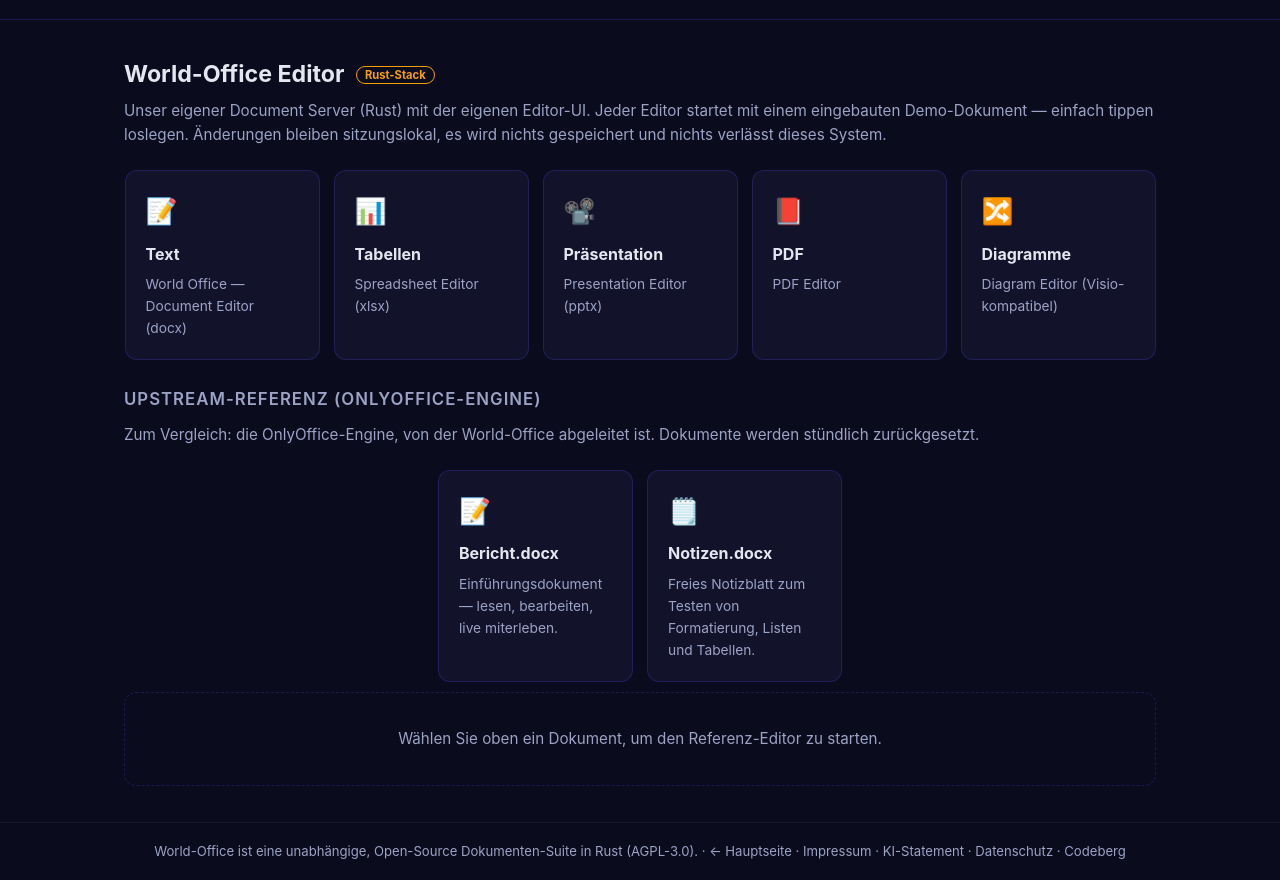
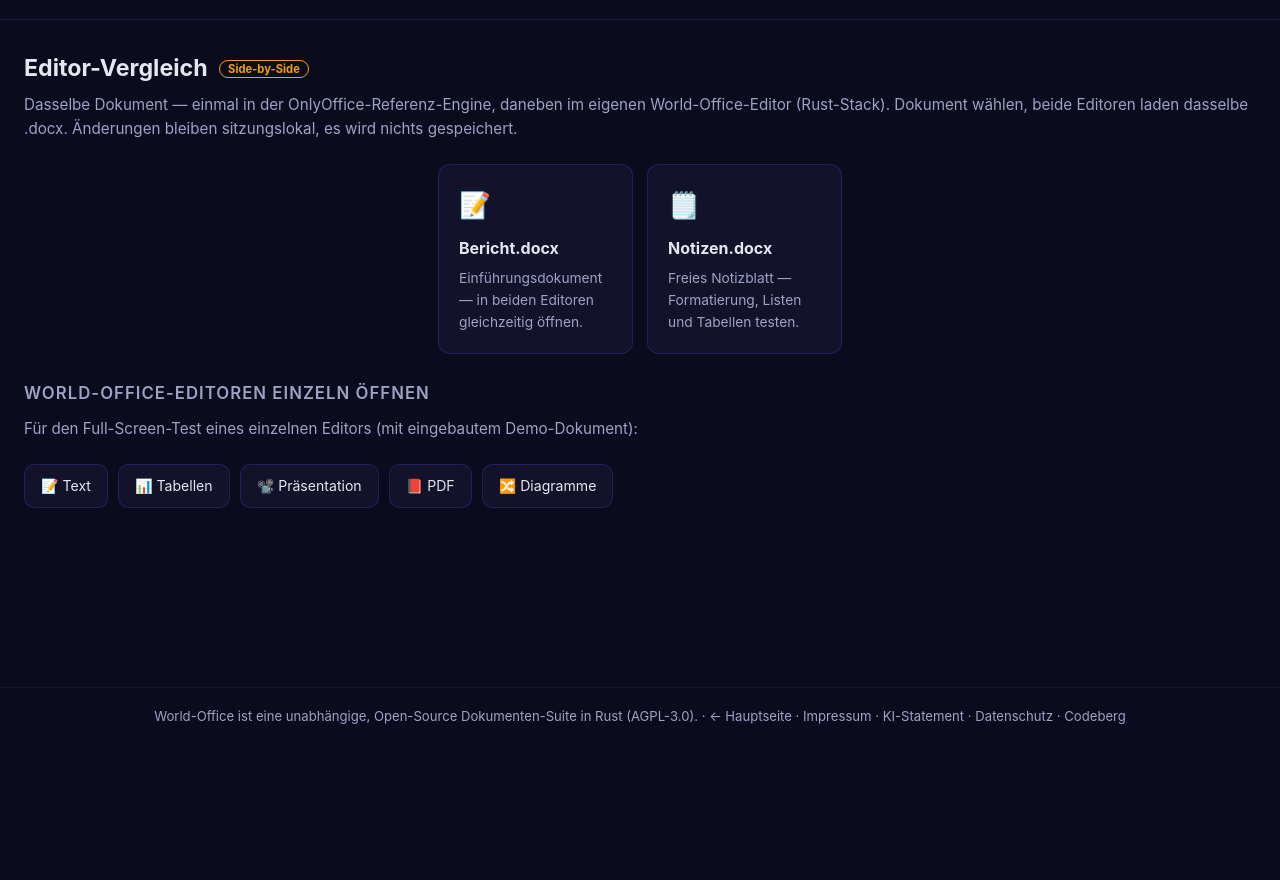
Before and after one commit to tobias-weiss-ai-xr/wo-website, a plain HTML site: page demo/index.html in a window 1280 px wide. Shown: the part 55-935 px from the top of the page. After the commit the page ends 800 px from the top, so only its background shows below. Drawn offline with Linux system fonts and the light colour scheme.

Commit message:
demo: side-by-side compare — same .docx in OO reference + WO own editor (iframe via file_id, same-origin upload proxy /wo-demo/api/upload)

```diff
--- a/demo/index.html
+++ b/demo/index.html
@@ -3,7 +3,7 @@
 <head>
 <meta charset="UTF-8">
 <meta name="viewport" content="width=device-width, initial-scale=1.0">
-<title>World-Office Testumgebung — Editor öffnen</title>
+<title>World-Office Testumgebung — Editor-Vergleich</title>
 <meta name="robots" content="noindex, nofollow">
 <link rel="icon" href="/assets/favicon.ico">
 <style>
@@ -20,21 +20,32 @@ header .brand{display:flex;align-items:center;gap:12px;font-weight:600}
 header img{height:30px}
 .badge{display:inline-block;padding:3px 10px;border-radius:99px;font-size:.75rem;border:1px solid var(--line);color:var(--cyan);margin-left:6px}
 .badge.gold{color:var(--gold)}
-main{flex:1;width:100%;max-width:1080px;margin:0 auto;padding:36px 24px}
+main{flex:1;width:100%;max-width:1720px;margin:0 auto;padding:30px 24px}
 h1{font-size:1.45rem;margin-bottom:6px}
 h2{font-size:1.05rem;margin:26px 0 10px;color:var(--muted);text-transform:uppercase;letter-spacing:.06em;font-weight:600}
 .sub{color:var(--muted);margin-bottom:22px;font-size:.95rem}
 .pick{display:flex;flex-wrap:wrap;justify-content:center;gap:14px;margin-bottom:10px}
-.file{background:var(--panel);border:1px solid var(--line);border-radius:12px;padding:20px;transition:transform .15s,border-color .15s;display:block;flex:0 1 195px}
-a.file:hover{transform:translateY(-3px);border-color:var(--cyan)}
+.file{background:var(--panel);border:1px solid var(--line);border-radius:12px;padding:20px;transition:transform .15s,border-color .15s;display:block;flex:0 1 195px;cursor:pointer}
+.file:hover{transform:translateY(-3px);border-color:var(--cyan)}
 .file .ico{font-size:1.6rem;display:block;margin-bottom:10px}
 .file h3{font-size:1rem;margin-bottom:6px;color:var(--text)}
 .file p{color:var(--muted);font-size:.86rem}
 .new{color:var(--gold);font-size:.7rem;border:1px solid var(--gold);border-radius:99px;padding:1px 8px;vertical-align:middle;margin-left:6px}
-#editor-holder{display:none;border:1px solid var(--line);border-radius:12px;overflow:hidden;background:#fff;margin-bottom:14px}
-#editor-holder.full{height:78vh}
-#placeholder{border:1px dashed var(--line);border-radius:12px;padding:34px;text-align:center;color:var(--muted);font-size:.95rem}
-.back{display:inline-block;margin:6px 0 18px;color:var(--muted);font-size:.9rem}
+#compare{display:none;margin-bottom:14px}
+#compare.on{display:block}
+.row{display:grid;grid-template-columns:1fr 1fr;gap:14px}
+@media(max-width:1150px){.row{grid-template-columns:1fr}}
+.panel{border:1px solid var(--line);border-radius:12px;overflow:hidden;background:var(--panel2);min-width:0}
+.panel h3{font-size:.8rem;font-weight:600;letter-spacing:.05em;text-transform:uppercase;color:var(--muted);padding:8px 14px;border-bottom:1px solid var(--line);display:flex;justify-content:space-between;align-items:center}
+.panel h3 .tag{font-size:.68rem;color:var(--cyan);border:1px solid var(--line);border-radius:99px;padding:1px 8px}
+.panel h3 .tag.gold{color:var(--gold);border-color:var(--gold)}
+.panel .body{height:76vh;background:#fff;position:relative}
+.panel .body iframe,.panel .body > div{width:100%;height:100%;border:0;display:block}
+.panel .load{position:absolute;inset:0;display:flex;align-items:center;justify-content:center;color:var(--muted);background:#f6f6fa;font-size:.9rem}
+.back{display:inline-block;margin:6px 0 14px;color:var(--muted);font-size:.9rem}
+.solo{display:flex;flex-wrap:wrap;gap:10px;margin-top:8px}
+.solo a{background:var(--panel);border:1px solid var(--line);border-radius:10px;padding:10px 16px;font-size:.88rem;color:var(--text)}
+.solo a:hover{border-color:var(--cyan)}
 footer{padding:18px 24px;border-top:1px solid rgba(255,255,255,.05);color:var(--muted);font-size:.82rem;text-align:center}
 footer a{color:var(--muted)}
 </style>
@@ -54,46 +65,44 @@ footer a{color:var(--muted)}
 </header>
 
 <main>
-  <!-- ============ WORLD-OFFICE EIGENER STACK ============ -->
-  <h1>World-Office Editor <span class="new">Rust-Stack</span></h1>
-  <p class="sub">Unser eigener Document Server (Rust) mit der eigenen Editor-UI. Jeder Editor startet mit einem eingebauten Demo-Dokument — einfach tippen loslegen. Änderungen bleiben sitzungslokal, es wird nichts gespeichert und nichts verlässt dieses System.</p>
-  <div class="pick">
-    <a class="file" href="https://editor.cloud.graphwiz.ai/word/" target="_blank" rel="noopener">
-      <span class="ico">📝</span><h3>Text</h3><p>World Office — Document Editor (docx)</p>
-    </a>
-    <a class="file" href="https://editor.cloud.graphwiz.ai/sheet/" target="_blank" rel="noopener">
-      <span class="ico">📊</span><h3>Tabellen</h3><p>Spreadsheet Editor (xlsx)</p>
-    </a>
-    <a class="file" href="https://editor.cloud.graphwiz.ai/slide/" target="_blank" rel="noopener">
-      <span class="ico">📽️</span><h3>Präsentation</h3><p>Presentation Editor (pptx)</p>
-    </a>
-    <a class="file" href="https://editor.cloud.graphwiz.ai/pdf/" target="_blank" rel="noopener">
-      <span class="ico">📕</span><h3>PDF</h3><p>PDF Editor</p>
-    </a>
-    <a class="file" href="https://editor.cloud.graphwiz.ai/diagram/" target="_blank" rel="noopener">
-      <span class="ico">🔀</span><h3>Diagramme</h3><p>Diagram Editor (Visio-kompatibel)</p>
-    </a>
-  </div>
+  <h1>Editor-Vergleich <span class="new">Side-by-Side</span></h1>
+  <p class="sub">Dasselbe Dokument — einmal in der OnlyOffice-Referenz-Engine, daneben im eigenen World-Office-Editor (Rust-Stack). Dokument wählen, beide Editoren laden dasselbe .docx. Änderungen bleiben sitzungslokal, es wird nichts gespeichert.</p>
 
-  <!-- ============ UPSTREAM REFERENZ ============ -->
-  <h2>Upstream-Referenz (OnlyOffice-Engine)</h2>
-  <p class="sub">Zum Vergleich: die OnlyOffice-Engine, von der World-Office abgeleitet ist. Dokumente werden stündlich zurückgesetzt.</p>
-  <div class="pick">
-    <div class="file" onclick="openDoc('Bericht.docx','word')" role="button" tabindex="0">
-      <span class="ico">📝</span><h3>Bericht.docx</h3>
-      <p>Einführungsdokument — lesen, bearbeiten, live miterleben.</p>
+  <div class="pick" id="pick">
+    <div class="file" onclick="openCompare('Bericht.docx')" role="button" tabindex="0">
+      <span class="ico">📝</span><h3>Bericht.docx</h3><p>Einführungsdokument — in beiden Editoren gleichzeitig öffnen.</p>
     </div>
-    <div class="file" onclick="openDoc('Notizen.docx','word')" role="button" tabindex="0">
-      <span class="ico">🗒️</span><h3>Notizen.docx</h3>
-      <p>Freies Notizblatt zum Testen von Formatierung, Listen und Tabellen.</p>
+    <div class="file" onclick="openCompare('Notizen.docx')" role="button" tabindex="0">
+      <span class="ico">🗒️</span><h3>Notizen.docx</h3><p>Freies Notizblatt — Formatierung, Listen und Tabellen testen.</p>
     </div>
   </div>
 
-  <div id="editor-holder">
+  <div id="compare">
     <a class="back" href="#" onclick="location.reload();return false">← zurück zur Auswahl</a>
-    <div id="editor"></div>
+    <div class="row">
+      <div class="panel">
+        <h3>OnlyOffice <span class="tag">Referenz-Engine</span></h3>
+        <div class="body"><div id="oo-editor"></div></div>
+      </div>
+      <div class="panel">
+        <h3>World-Office <span class="tag gold">eigener Rust-Stack</span></h3>
+        <div class="body">
+          <div class="load" id="wo-load">World-Office-Editor lädt …</div>
+          <iframe id="wo-frame" style="display:none" title="World-Office Editor" allow="clipboard-write"></iframe>
+        </div>
+      </div>
+    </div>
   </div>
-  <div id="placeholder">Wählen Sie oben ein Dokument, um den Referenz-Editor zu starten.</div>
+
+  <h2>World-Office-Editoren einzeln öffnen</h2>
+  <p class="sub">Für den Full-Screen-Test eines einzelnen Editors (mit eingebautem Demo-Dokument):</p>
+  <div class="solo">
+    <a href="https://editor.cloud.graphwiz.ai/word/" target="_blank" rel="noopener">📝 Text</a>
+    <a href="https://editor.cloud.graphwiz.ai/sheet/" target="_blank" rel="noopener">📊 Tabellen</a>
+    <a href="https://editor.cloud.graphwiz.ai/slide/" target="_blank" rel="noopener">📽️ Präsentation</a>
+    <a href="https://editor.cloud.graphwiz.ai/pdf/" target="_blank" rel="noopener">📕 PDF</a>
+    <a href="https://editor.cloud.graphwiz.ai/diagram/" target="_blank" rel="noopener">🔀 Diagramme</a>
+  </div>
 </main>
 
 <footer>
@@ -107,23 +116,26 @@ footer a{color:var(--muted)}
 
 <script src="https://world-office-demo.graphwiz.ai/web-apps/apps/api/documents/api.js"></script>
 <script>
-// Doc key rotates hourly — in sync with the hourly container purge.
+// Doc key rotates hourly — in sync with the hourly OO container purge.
 function hourKey(name){
   return name + '-' + new Date().toISOString().slice(0,13);
 }
-function openDoc(name, type){
-  var holder = document.getElementById('editor-holder');
-  document.getElementById('placeholder').style.display = 'none';
-  holder.style.display = 'block';
-  holder.classList.add('full');
-  new DocsAPI.DocEditor('editor', {
+// Same document into BOTH editors. The .docx is fetched same-origin, pushed
+// to the World-Office docserver via the /wo-demo/api/ proxy (nginx), then the
+// WO editor boots on it through its file_id URL parameter.
+async function openCompare(name){
+  document.getElementById('pick').style.display = 'none';
+  document.getElementById('compare').classList.add('on');
+
+  // --- OnlyOffice reference (left) --------------------------------------
+  new DocsAPI.DocEditor('oo-editor', {
     document: {
       fileType: 'docx',
       key: hourKey(name),
       title: name,
       url: 'https://world-office.graphwiz.ai/demo/files/' + name
     },
-    documentType: type,
+    documentType: 'word',
     type: 'desktop',
     editorConfig: {
       callbackUrl: 'https://world-office.graphwiz.ai/wo-demo/callback',
@@ -136,6 +148,29 @@ function openDoc(name, type){
       }
     }
   });
+
+  // --- World-Office own stack (right) ------------------------------------
+  var frame = document.getElementById('wo-frame');
+  var load  = document.getElementById('wo-load');
+  try {
+    var res = await fetch('/demo/files/' + name);
+    if (!res.ok) throw new Error('fetch ' + name + ': ' + res.status);
+    var buf = await res.arrayBuffer();
+    var up = await fetch('/wo-demo/api/upload?filename=' + encodeURIComponent(name), {
+      method: 'POST',
+      headers: { 'Content-Type': 'application/vnd.openxmlformats-officedocument.wordprocessingml.document' },
+      body: buf
+    });
+    if (!up.ok) throw new Error('upload: ' + up.status);
+    frame.src = 'https://editor.cloud.graphwiz.ai/word/?file_id=' + encodeURIComponent(name) +
+                '&file_name=' + encodeURIComponent(name) + '&UI_LLCC=de-DE';
+    frame.onload = function(){
+      frame.style.display = 'block';
+      load.style.display = 'none';
+    };
+  } catch (e) {
+    load.textContent = 'World-Office-Editor konnte nicht geladen werden (' + e.message + ') — im eigenen Tab öffnen: ' + name;
+  }
 }
 </script>
 </body>
```
Also changed, not shown: 1 other file.
